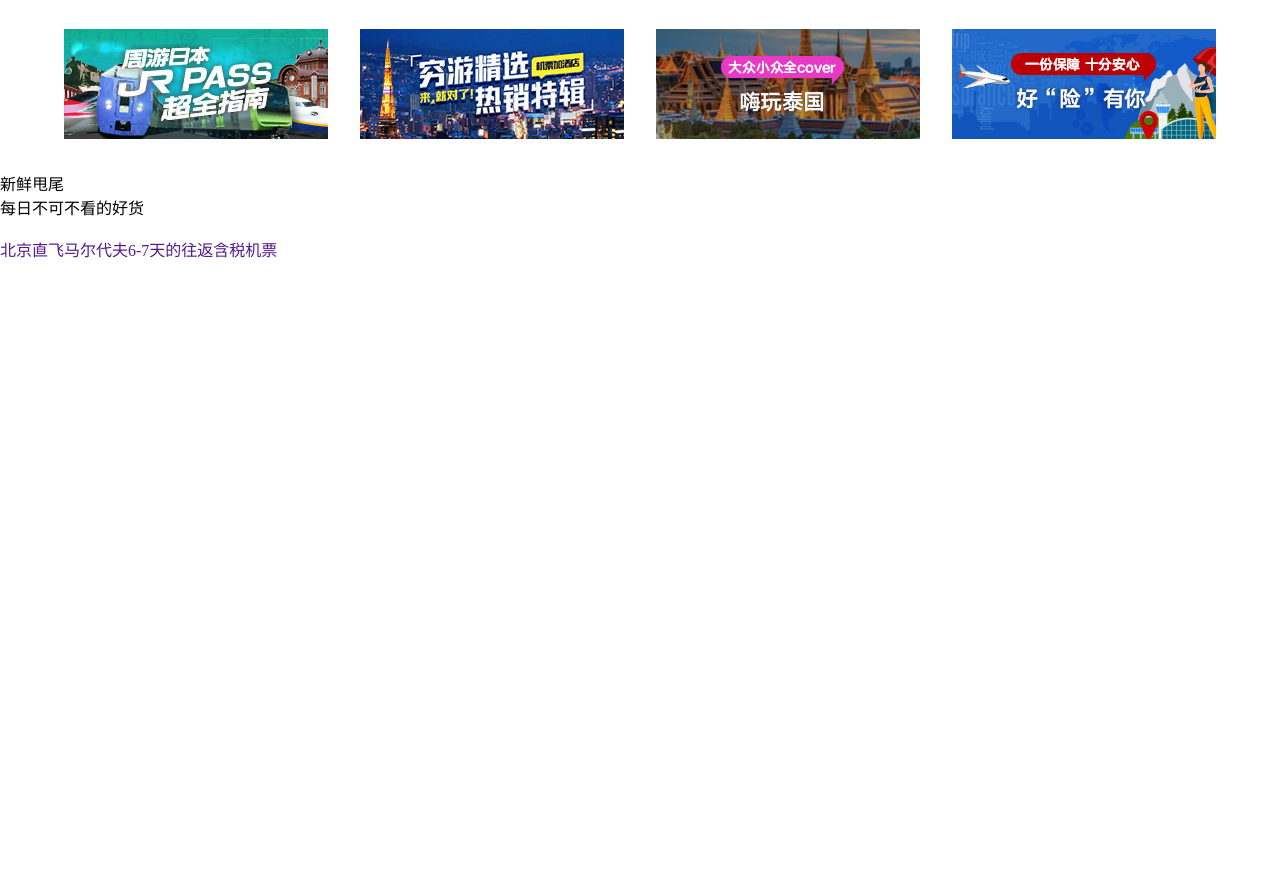
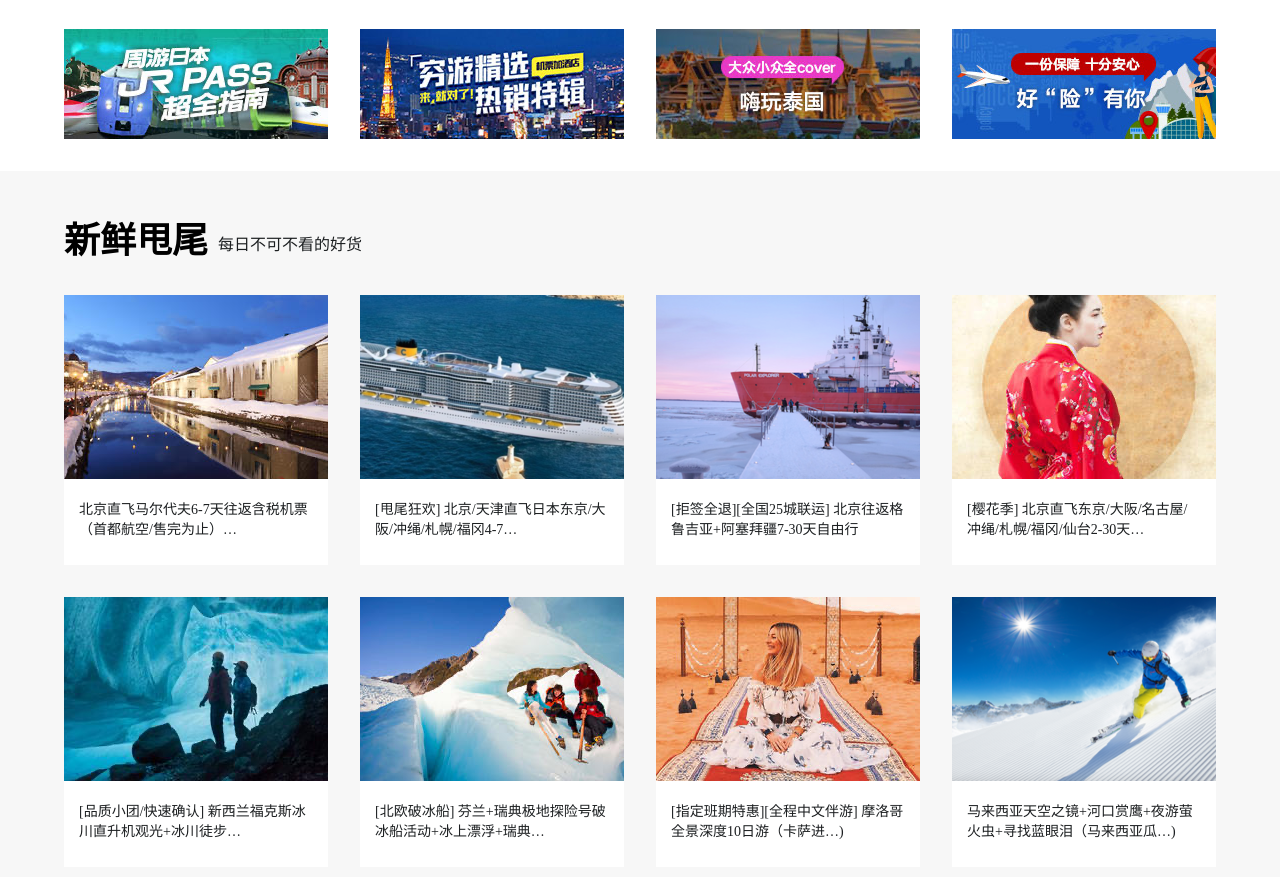
Before and after one commit to XJTU-maomao/mooc-muyunyou, a plain HTML site: page index.html in a window 1280 px wide. Shown: the part 547-1424 px from the top of the page. Before the commit the page ends 808 px from the top, so only its background shows below. Drawn offline with Linux system fonts and the light colour scheme.

Commit message:
新鲜甩尾部分

```diff
--- a/css/css.css
+++ b/css/css.css
@@ -15,12 +15,9 @@
 .site-head .topbar .shortcut-links{
     float: left;
 }
-.site-head .topbar .shortcut-links ul{
-
-}
 .site-head .topbar .shortcut-links  > ul > li{
     float: left;
-    margin-left: 18px;
+    margin-right: 18px;
     font-size: 14px;
 }
 .site-head .topbar .shortcut-links > ul > li.have-menu{
@@ -32,7 +29,6 @@
     right: 0;
     top: 50%;
     /* 垂直居中开始 */
-    margin-top: 50%;
     margin-top: -6px;
     /* 垂直居中结束 */
     width: 12px;
@@ -44,7 +40,7 @@
 }
 .site-head .topbar .shortcut-links > ul > li.have-menu .arrow b{
     position: absolute;
-    left: 3px;
+    left: 4px;
     top: 2px ;
     width: 6px;
     height: 6px;
@@ -53,7 +49,7 @@
 }
 .site-head .topbar .shortcut-links > ul > li.have-menu .arrow i{
     position: absolute;
-    left: 3px;
+    left: 4px;
     top: 0.5px;
     width: 6px;
     height: 6px;
@@ -140,7 +136,7 @@
 
 .site-head .main-nav ul li{
     float: left;
-    margin-left: 18px;
+    margin-right: 18px;
 }
 
 .site-head .main-nav ul li.have-menu{
@@ -181,7 +177,6 @@
     color: #20BD9A;
     line-height: 36px;
     font-weight: bold;
-    margin-left: 18px;
 }
 
 .site-head .header-con .soso-box{
@@ -229,7 +224,7 @@
     width: 1152px;
     left: 50%;
     /* -576 + 18*/
-    margin-left: -558px;
+    margin-left: -576px;
     /* 这里的100%高度绝对不能省略，因为如果省略了，它的height就是0 */
     /* 那么它的子盒子设置16.6%就没有意义了 */
     height: 100%;
@@ -385,3 +380,42 @@
 .hot-ads ul li:last-child{
     margin-right: 0;
 }
+.xxsw{
+    padding-top: 40px;
+    height: 698px;
+    background-color: #F7F7F7;
+}
+.xxsw .hd{
+    margin-bottom: 32px;
+}
+.xxsw .hd h2{
+    float: left;
+    font-size: 36px;
+    font-weight: bold;
+}
+.xxsw .hd em{
+    float: left;
+    position: relative;
+    top: 20px;
+    left: 10px;
+    color: #1C1F21;
+}
+.xxsw ul li{
+    float: left;
+    width: 264px;
+    height: 270px;
+    margin-right: 32px;
+    background-color: white;
+    margin-bottom: 32px;
+}
+.xxsw ul li:nth-child(4n){
+    margin-right: 0;
+}
+.xxsw ul li .wordbox{
+    padding: 15px;
+    color: #1C1F21;
+    font-size: 14px;
+}
+.xxsw ul li:hover{
+    box-shadow: 0 8px 16px 0 rgba(0,0,0,0.20);
+}
--- a/index.html
+++ b/index.html
@@ -615,20 +615,95 @@
     </section>
 
     <section class="xxsw">
+        <div class="center-wrap">
+            <div class="hd clearfix">
                 <h2>新鲜甩尾</h2>
                 <em>每日不可不看的好货</em>
-        <ul>
+            </div>
+            <!-- ul不加clearfix，表示不需要左边的溢出隐藏-->
+            <ul >
                 <li>
                     <a href="">
                         <div class="picbox">
-                        <img src="" alt="">
+                            <img src="images/xxsw1.png" alt="">
                         </div>
                         <div class="wordbox">
-                        北京直飞马尔代夫6-7天的往返含税机票
+                            北京直飞马尔代夫6-7天往返含税机票（首都航空/售完为止）…
+                        </div>
+                    </a>
+                </li>
+                <li>
+                    <a href="">
+                        <div class="picbox">
+                            <img src="images/xxsw2.png" alt="">
+                        </div>
+                        <div class="wordbox">
+                            [甩尾狂欢] 北京/天津直飞日本东京/大阪/冲绳/札幌/福冈4-7…
+                        </div>
+                    </a>
+                </li>
+                <li>
+                    <a href="">
+                        <div class="picbox">
+                            <img src="images/xxsw3.png" alt="">
+                        </div>
+                        <div class="wordbox">
+                            [拒签全退][全国25城联运] 北京往返格鲁吉亚+阿塞拜疆7-30天自由行
+                        </div>
+                    </a>
+                </li>
+                <li>
+                    <a href="">
+                        <div class="picbox">
+                            <img src="images/xxsw4.png" alt="">
+                        </div>
+                        <div class="wordbox">
+                            [樱花季] 北京直飞东京/大阪/名古屋/冲绳/札幌/福冈/仙台2-30天…
+                        </div>
+                    </a>
+                </li>
+                <li>
+                    <a href="">
+                        <div class="picbox">
+                            <img src="images/xxsw5.png" alt="">
+                        </div>
+                        <div class="wordbox">
+                            [品质小团/快速确认] 新西兰福克斯冰川直升机观光+冰川徒步…
+                        </div>
+                    </a>
+                </li>
+                <li>
+                    <a href="">
+                        <div class="picbox">
+                            <img src="images/xxsw6.png" alt="">
+                        </div>
+                        <div class="wordbox">
+                            [北欧破冰船] 芬兰+瑞典极地探险号破冰船活动+冰上漂浮+瑞典…
+                        </div>
+                    </a>
+                </li>
+                <li>
+                    <a href="">
+                        <div class="picbox">
+                            <img src="images/xxsw7.png" alt="">
+                        </div>
+                        <div class="wordbox">
+                            [指定班期特惠][全程中文伴游] 摩洛哥全景深度10日游（卡萨进…)
+                        </div>
+                    </a>
+                </li>
+                <li>
+                    <a href="">
+                        <div class="picbox">
+                            <img src="images/xxsw8.png" alt="">
+                        </div>
+                        <div class="wordbox">
+                            马来西亚天空之镜+河口赏鹰+夜游萤火虫+寻找蓝眼泪（马来西亚瓜…)
                         </div>
                     </a>
                 </li>
             </ul>
+        </div>
     </section>
 </body>
 </html>
```
Lines whose indentation alone changed are shown as unchanged.
